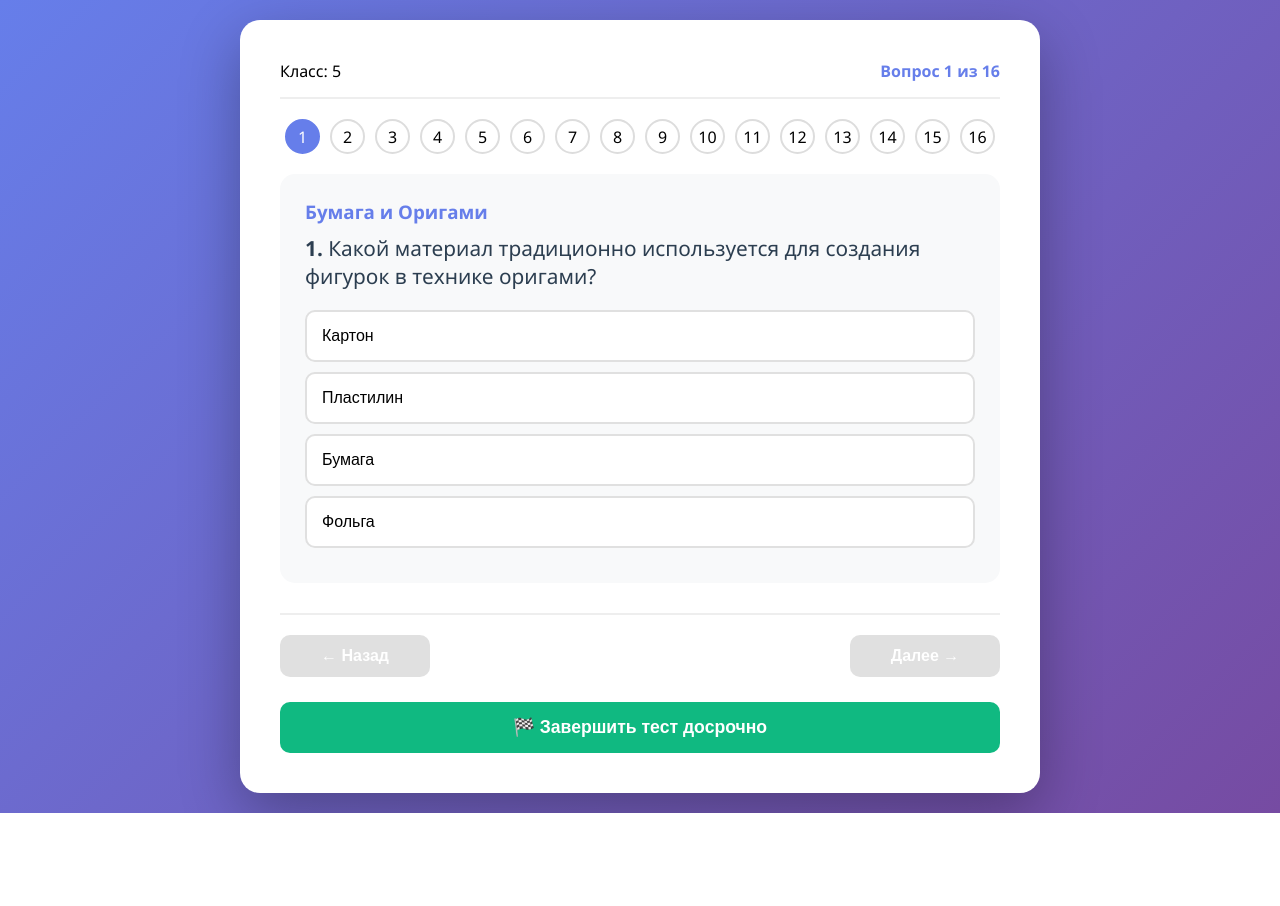
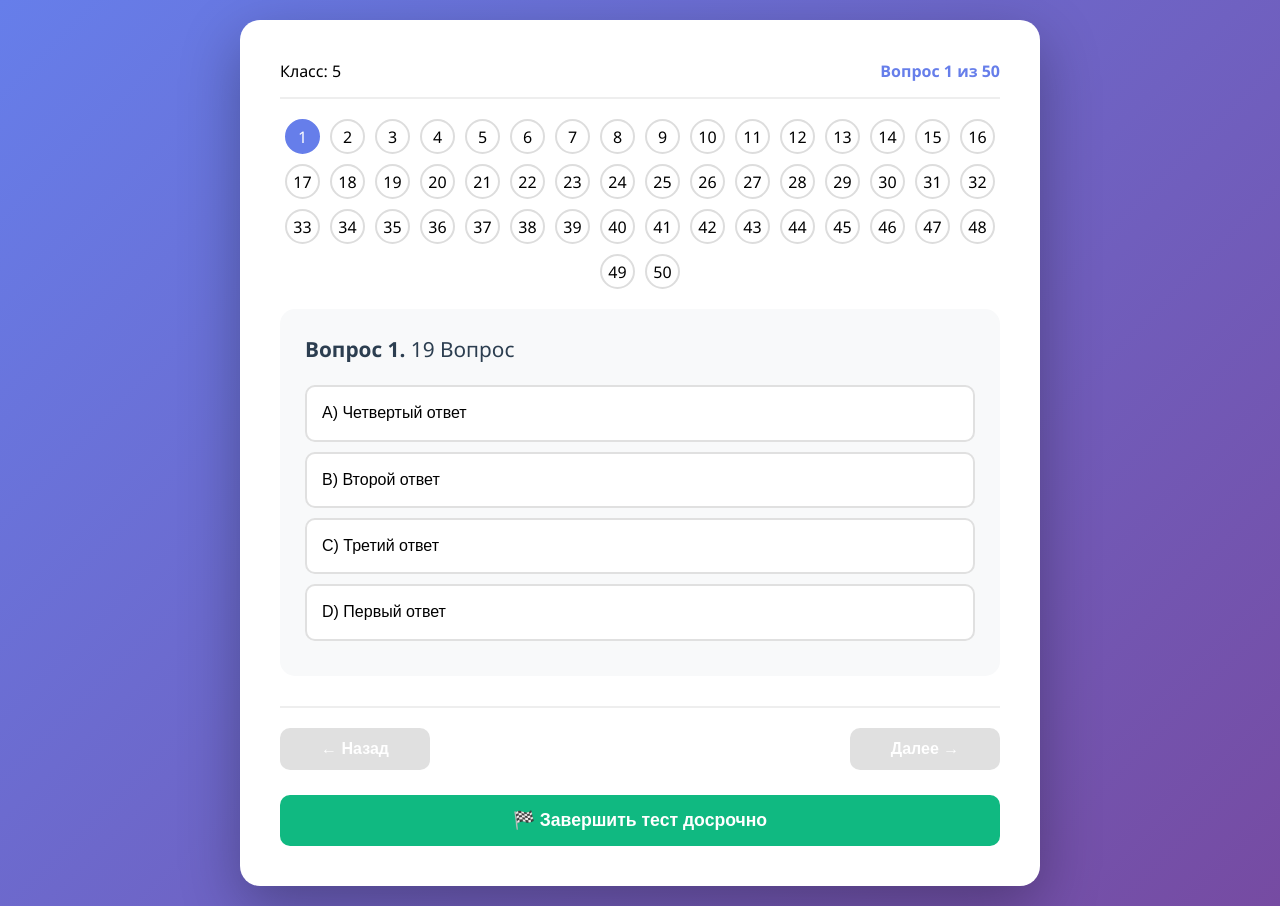
Before and after one commit to mironovka6-source/OZP, a plain HTML site: page index.html in a window 1280 px wide. Both pictures are taken after a click on the button "5 класс". Before the commit the page ends 813 px from the top, so only its background shows below. Drawn offline with Linux system fonts and the light colour scheme.

Commit message:
Update index.html

```diff
--- a/index.html
+++ b/index.html
@@ -148,6 +148,7 @@
             font-size: 1.3em;
             margin-bottom: 20px;
             color: #2c3e50;
+            line-height: 1.5;
         }
 
         .answer-option {
@@ -162,11 +163,13 @@
             cursor: pointer;
             transition: all 0.3s;
             font-size: 1em;
+            line-height: 1.4;
         }
 
         .answer-option:hover {
             border-color: #667eea;
             background: #f0f2ff;
+            transform: translateX(5px);
         }
 
         .answer-option.selected {
@@ -205,6 +208,7 @@
 
         #prev-button:hover {
             background: #5a6268;
+            transform: translateY(-2px);
         }
 
         #next-button {
@@ -214,6 +218,7 @@
 
         #next-button:hover {
             background: #5a67d8;
+            transform: translateY(-2px);
         }
 
         #finish-button, #finish-anytime-button {
@@ -223,6 +228,7 @@
 
         #finish-button:hover, #finish-anytime-button:hover {
             background: #0da271;
+            transform: translateY(-2px);
         }
 
         #finish-anytime-button {
@@ -236,10 +242,12 @@
             background: #ccc !important;
             cursor: not-allowed;
             opacity: 0.6;
+            transform: none !important;
         }
 
         button:disabled:hover {
             background: #ccc !important;
+            transform: none !important;
         }
 
         /* ЭКРАН РЕЗУЛЬТАТОВ */
@@ -310,6 +318,10 @@
                 order: 3;
                 margin-top: 10px;
             }
+
+            #question-text {
+                font-size: 1.1em;
+            }
         }
     </style>
 </head>
@@ -323,6 +335,7 @@
             <div class="welcome-text">
                 <p>Выберите ваш класс для начала тестирования</p>
                 <p>Тест проверяет знания по основам изобразительного искусства и дизайна</p>
+                <p><strong>Вопросы и варианты ответов отображаются в случайном порядке</strong></p>
             </div>
 
             <div id="loading" class="loading">
@@ -419,6 +432,43 @@
         let score = 0;
 
         // =============================================
+        // ВСПОМОГАТЕЛЬНЫЕ ФУНКЦИИ
+        // =============================================
+
+        // Функция для перемешивания массива (алгоритм Фишера-Йетса)
+        function shuffleArray(array) {
+            const newArray = [...array];
+            for (let i = newArray.length - 1; i > 0; i--) {
+                const j = Math.floor(Math.random() * (i + 1));
+                [newArray[i], newArray[j]] = [newArray[j], newArray[i]];
+            }
+            return newArray;
+        }
+
+        // Функция для перемешивания ответов с сохранением правильного
+        function shuffleAnswers(answers) {
+            // Находим правильный ответ
+            const correctIndex = answers.findIndex(a => a.isCorrect);
+            if (correctIndex === -1) return answers;
+
+            // Создаем копию массива ответов
+            const shuffledAnswers = [...answers];
+            const correctAnswer = shuffledAnswers[correctIndex];
+
+            // Удаляем правильный ответ из массива
+            shuffledAnswers.splice(correctIndex, 1);
+
+            // Перемешиваем оставшиеся ответы
+            const shuffledWrongAnswers = shuffleArray(shuffledAnswers);
+
+            // Вставляем правильный ответ на случайную позицию
+            const randomPosition = Math.floor(Math.random() * (shuffledWrongAnswers.length + 1));
+            shuffledWrongAnswers.splice(randomPosition, 0, correctAnswer);
+
+            return shuffledWrongAnswers;
+        }
+
+        // =============================================
         // ИНИЦИАЛИЗАЦИЯ ПРИ ЗАГРУЗКЕ
         // =============================================
         document.addEventListener('DOMContentLoaded', function() {
@@ -442,9 +492,8 @@
                 const data = await response.json();
                 console.log("Вопросы успешно загружены:", data.length, "вопросов");
 
-                // Очищаем данные от дубликатов
-                allQuestions = cleanQuestionsData(data);
-                console.log("После очистки:", allQuestions.length, "уникальных вопросов");
+                // Просто сохраняем вопросы без очистки от дубликатов
+                allQuestions = data;
 
                 // Показываем выбор класса
                 showClassSelection();
@@ -453,59 +502,6 @@
                 console.error("Ошибка загрузки вопросов:", error);
                 showError(`Не удалось загрузить вопросы: ${error.message}`);
             }
-        }
-
-        function cleanQuestionsData(questions) {
-            if (!Array.isArray(questions)) return [];
-
-            const uniqueQuestions = [];
-            const seen = new Set();
-
-            questions.forEach(question => {
-                if (!question || typeof question !== 'object') return;
-
-                // Создаем уникальный ключ
-                const key = `${question.id || ''}-${question.class || ''}-${question.question || ''}`;
-
-                if (!seen.has(key)) {
-                    seen.add(key);
-
-                    // Нормализуем вопрос
-                    const cleanedQuestion = {
-                        id: question.id || Date.now() + Math.random(),
-                        class: question.class || 5,
-                        topic: question.topic || 'Без темы',
-                        question: question.question || 'Вопрос без текста',
-                        answers: []
-                    };
-
-                    // Обрабатываем варианты ответов
-                    if (Array.isArray(question.answers)) {
-                        question.answers.forEach((answer, index) => {
-                            if (answer && typeof answer === 'object') {
-                                cleanedQuestion.answers.push({
-                                    text: answer.text || `Вариант ${index + 1}`,
-                                    isCorrect: Boolean(answer.isCorrect)
-                                });
-                            }
-                        });
-                    }
-
-                    // Если нет ответов, создаем стандартные
-                    if (cleanedQuestion.answers.length === 0) {
-                        cleanedQuestion.answers = [
-                            { text: 'Первый ответ', isCorrect: false },
-                            { text: 'Второй ответ', isCorrect: true },
-                            { text: 'Третий ответ', isCorrect: false },
-                            { text: 'Четвертый ответ', isCorrect: false }
-                        ];
-                    }
-
-                    uniqueQuestions.push(cleanedQuestion);
-                }
-            });
-
-            return uniqueQuestions;
         }
 
         function showClassSelection() {
@@ -552,8 +548,11 @@
             currentClass = selectedClass;
             selectedClassSpan.textContent = `Класс: ${currentClass}`;
 
-            // Фильтруем вопросы по классу
-            filteredQuestions = allQuestions.filter(q => q.class.toString() === selectedClass.toString());
+            // Фильтруем вопросы по классу (приводим к числу для сравнения)
+            filteredQuestions = allQuestions.filter(q => {
+                const questionClass = typeof q.class === 'string' ? parseInt(q.class) : q.class;
+                return questionClass == selectedClass; // Нестрогое сравнение
+            });
 
             console.log("Найдено вопросов для класса", selectedClass, ":", filteredQuestions.length);
 
@@ -561,6 +560,30 @@
                 alert(`Для ${selectedClass} класса пока нет вопросов.`);
                 return;
             }
+
+            // Перемешиваем вопросы в случайном порядке
+            filteredQuestions = shuffleArray(filteredQuestions);
+
+            // Для каждого вопроса перемешиваем ответы
+            filteredQuestions = filteredQuestions.map(question => {
+                // Сохраняем индекс правильного ответа в оригинальном порядке
+                const originalAnswers = question.answers || [];
+                const originalCorrectIndex = originalAnswers.findIndex(a => a && a.isCorrect);
+
+                // Перемешиваем ответы
+                const shuffledAnswers = shuffleAnswers(originalAnswers);
+
+                // Находим новый индекс правильного ответа после перемешивания
+                const correctAnswerText = originalCorrectIndex !== -1 ? originalAnswers[originalCorrectIndex].text : '';
+                const newCorrectIndex = shuffledAnswers.findIndex(a => a && a.text === correctAnswerText);
+
+                return {
+                    ...question,
+                    answers: shuffledAnswers,
+                    originalCorrectIndex: originalCorrectIndex,
+                    newCorrectIndex: newCorrectIndex
+                };
+            });
 
             // Инициализируем тест
             initializeQuiz();
@@ -615,21 +638,19 @@
 
             const question = filteredQuestions[index];
 
-            // Отображаем текст вопроса
-            let questionHTML = '';
-            if (question.topic && question.topic !== 'Без темы') {
-                questionHTML += `<div style="color: #667eea; font-weight: bold; margin-bottom: 10px; font-size: 0.9em;">${question.topic}</div>`;
-            }
-            questionHTML += `<div><strong>${index + 1}.</strong> ${question.question}</div>`;
-            questionText.innerHTML = questionHTML;
+            // Отображаем текст вопроса (без темы)
+            questionText.innerHTML = `<div><strong>Вопрос ${index + 1}.</strong> ${question.question || 'Вопрос без текста'}</div>`;
 
             // Очищаем и заполняем варианты ответов
             answersArea.innerHTML = '';
 
+            if (question.answers && question.answers.length > 0) {
                 question.answers.forEach((answer, optionIndex) => {
+                    if (!answer || !answer.text) return;
+
                     const button = document.createElement('button');
                     button.className = 'answer-option';
-                button.textContent = answer.text;
+                    button.textContent = `${String.fromCharCode(65 + optionIndex)}) ${answer.text}`; // A), B), C), D)
 
                     if (userAnswers[index] === optionIndex) {
                         button.classList.add('selected');
@@ -641,6 +662,9 @@
 
                     answersArea.appendChild(button);
                 });
+            } else {
+                answersArea.innerHTML = '<p style="color: #e74c3c; text-align: center;">Нет вариантов ответа</p>';
+            }
 
             // Обновляем счетчик
             progressCounter.textContent = `Вопрос ${index + 1} из ${filteredQuestions.length}`;
@@ -737,15 +761,15 @@
         }
 
         // =============================================
-        // ЗАВЕРШЕНИЕ ТЕСТА (УБРАНЫ ВСЕ confirm ДИАЛОГИ)
+        // ЗАВЕРШЕНИЕ ТЕСТА
         // =============================================
         function finishTestAnytime() {
-            // Убрано confirm - сразу завершаем тест
+            // Сразу завершаем тест
             finishTest();
         }
 
         function finishTest() {
-            // Убрано confirm - сразу рассчитываем результаты
+            // Сразу рассчитываем результаты
             calculateResults();
         }
 
@@ -755,7 +779,9 @@
 
             filteredQuestions.forEach((question, index) => {
                 const userAnswerIndex = userAnswers[index];
-                const correctAnswerIndex = question.answers.findIndex(a => a.isCorrect);
+
+                // Используем сохраненный правильный индекс после перемешивания
+                const correctAnswerIndex = question.newCorrectIndex !== undefined ? question.newCorrectIndex : -1;
 
                 if (correctAnswerIndex === -1) {
                     console.warn(`Вопрос ${index + 1} не имеет правильного ответа`);
@@ -772,15 +798,17 @@
                     resultDiv.className = 'result-item';
 
                     let userAnswerText = 'Не отвечено';
-                    if (userAnswerIndex !== null && question.answers[userAnswerIndex]) {
+                    if (userAnswerIndex !== null && question.answers && question.answers[userAnswerIndex]) {
                         userAnswerText = question.answers[userAnswerIndex].text;
                     }
 
-                    const correctAnswerText = question.answers[correctAnswerIndex].text;
+                    const correctAnswerText = question.answers && question.answers[correctAnswerIndex]
+                        ? question.answers[correctAnswerIndex].text
+                        : 'Не указан';
 
                     resultDiv.innerHTML = `
                         <div style="margin-bottom: 10px;">
-                            <strong>Вопрос ${index + 1}:</strong> ${question.question}
+                            <strong>Вопрос ${index + 1}:</strong> ${question.question || 'Вопрос без текста'}
                         </div>
                         <div style="color: #ef4444; margin-bottom: 5px;">
                             <strong>Ваш ответ:</strong> ${userAnswerText}
@@ -788,10 +816,6 @@
                         <div style="color: #10b981; font-weight: bold;">
                             <strong>Правильный ответ:</strong> ${correctAnswerText}
                         </div>
-                        ${question.topic && question.topic !== 'Без темы' ?
-                            `<div style="color: #666; font-size: 0.9em; margin-top: 5px;">
-                                Тема: ${question.topic}
-                            </div>` : ''}
                     `;
 
                     reportContainer.appendChild(resultDiv);
@@ -809,7 +833,7 @@
             scoreSpan.textContent = `${score} из ${filteredQuestions.length}`;
 
             // Статистика
-            const percentage = Math.round((score / filteredQuestions.length) * 100);
+            const percentage = filteredQuestions.length > 0 ? Math.round((score / filteredQuestions.length) * 100) : 0;
             let message = '';
 
             if (percentage >= 90) {
```
Lines whose indentation alone changed are shown as unchanged.
